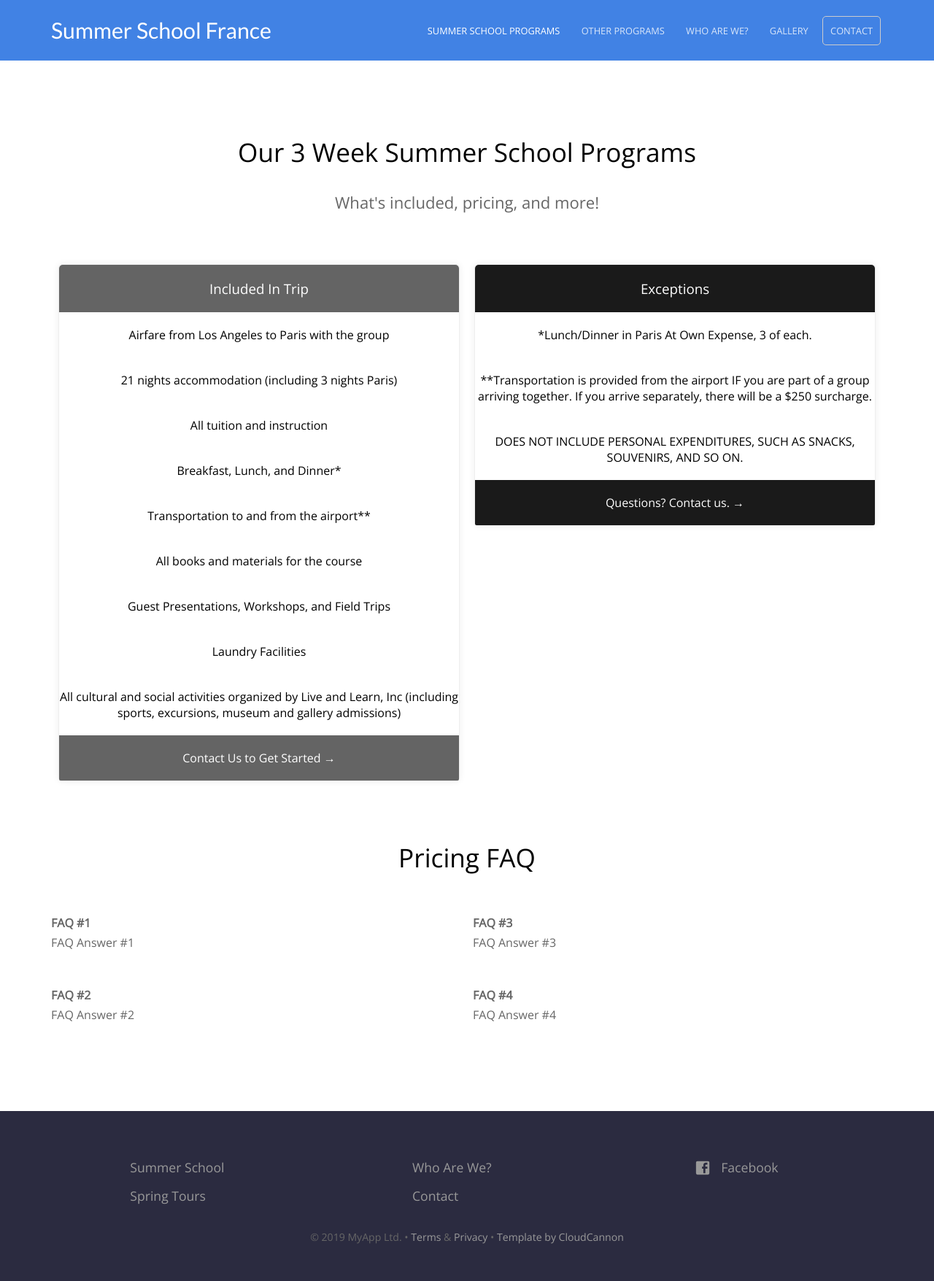
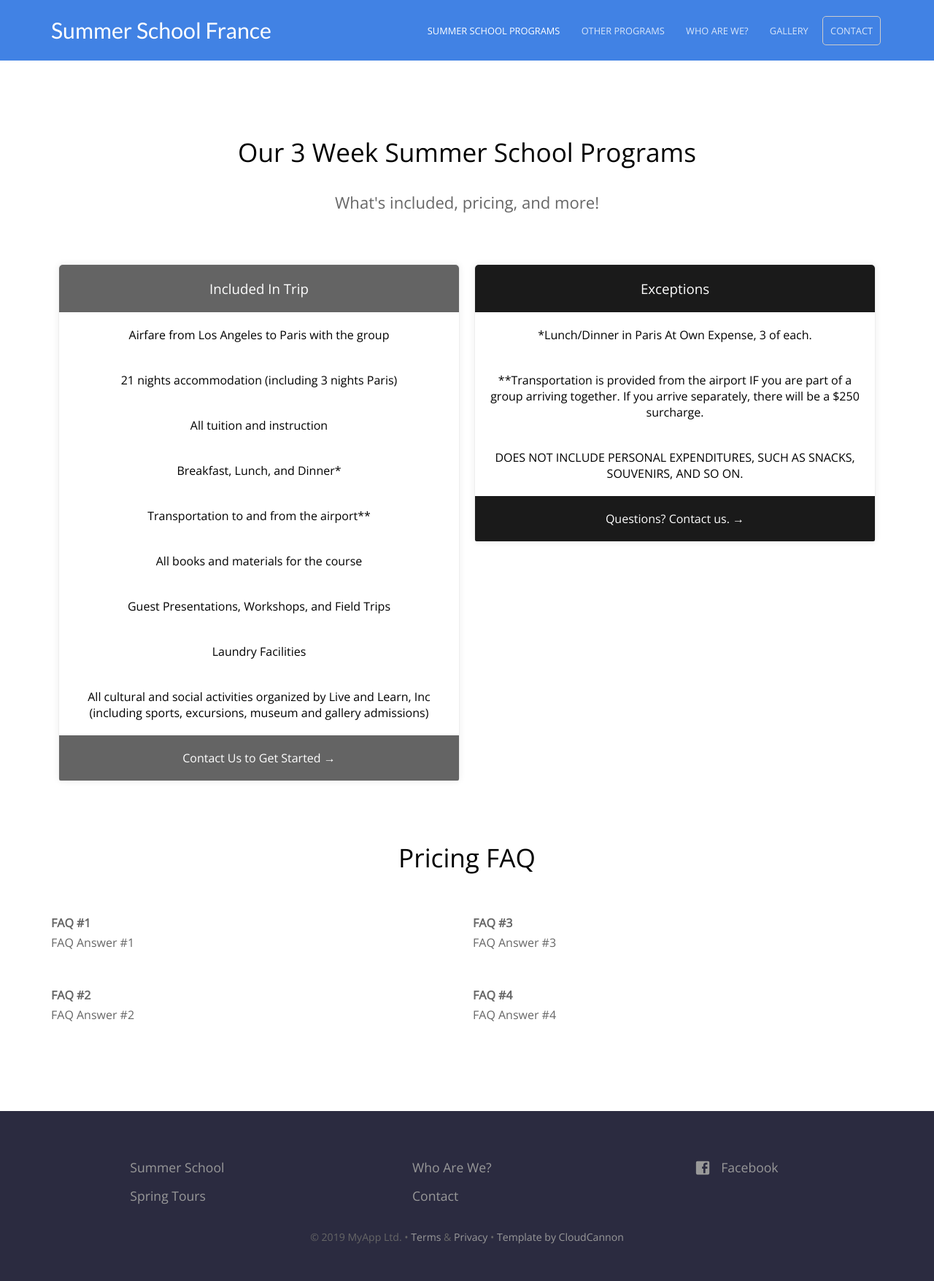
Before and after one commit to baritchie/project1, a Jekyll site: the page built from summerschoolprograms.html, in a window 1280 px wide. Shown: the whole page at 73% size. Built offline with Jekyll 4.4.1, drawn with Linux system fonts in a browser that asks for light colours.

Commit message:
Updated '_sass/pricing.scss' via CloudCannon

```diff
--- a/_sass/pricing.scss
+++ b/_sass/pricing.scss
@@ -38,7 +38,7 @@
 		li {
 			border-top-right-radius: 5px;
 			border-top-left-radius: 5px;
-			padding: 20px 0;
+			padding: 20px 10px;
 			h3 {
 				padding: 0;
 				margin: 0;
```
